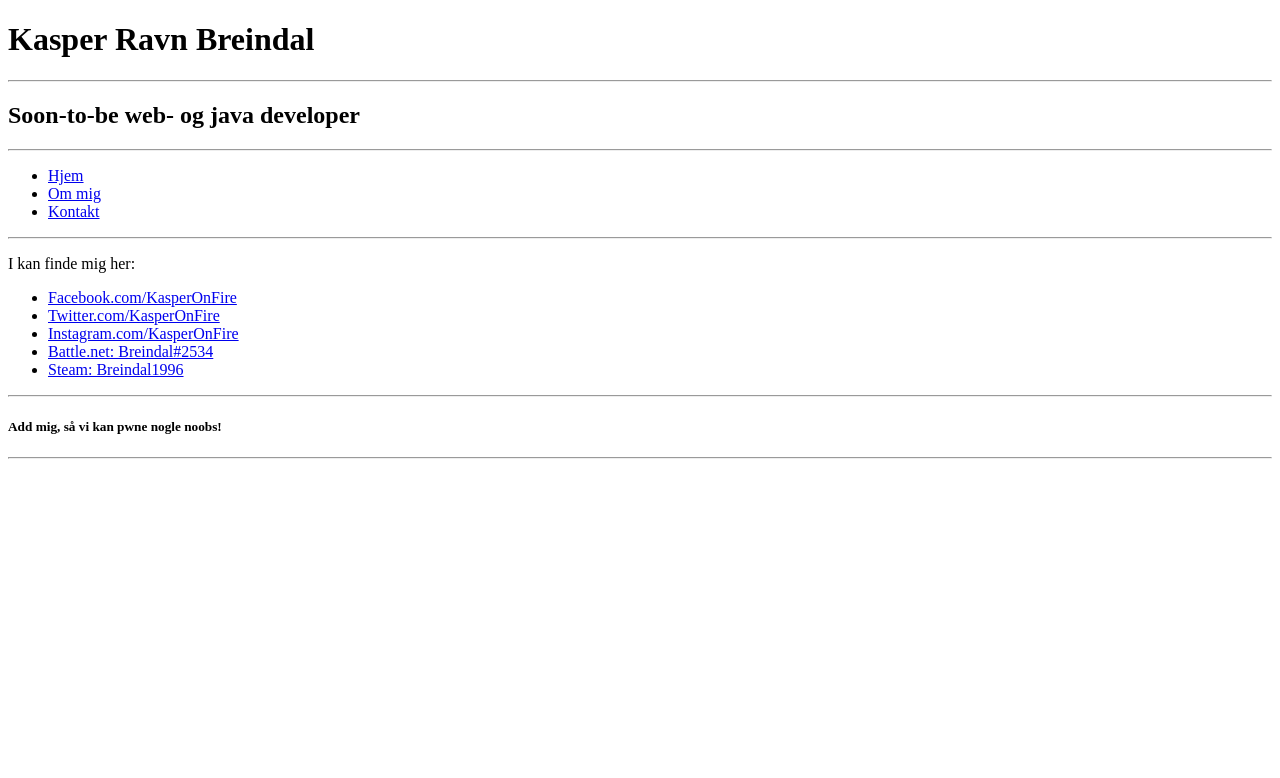
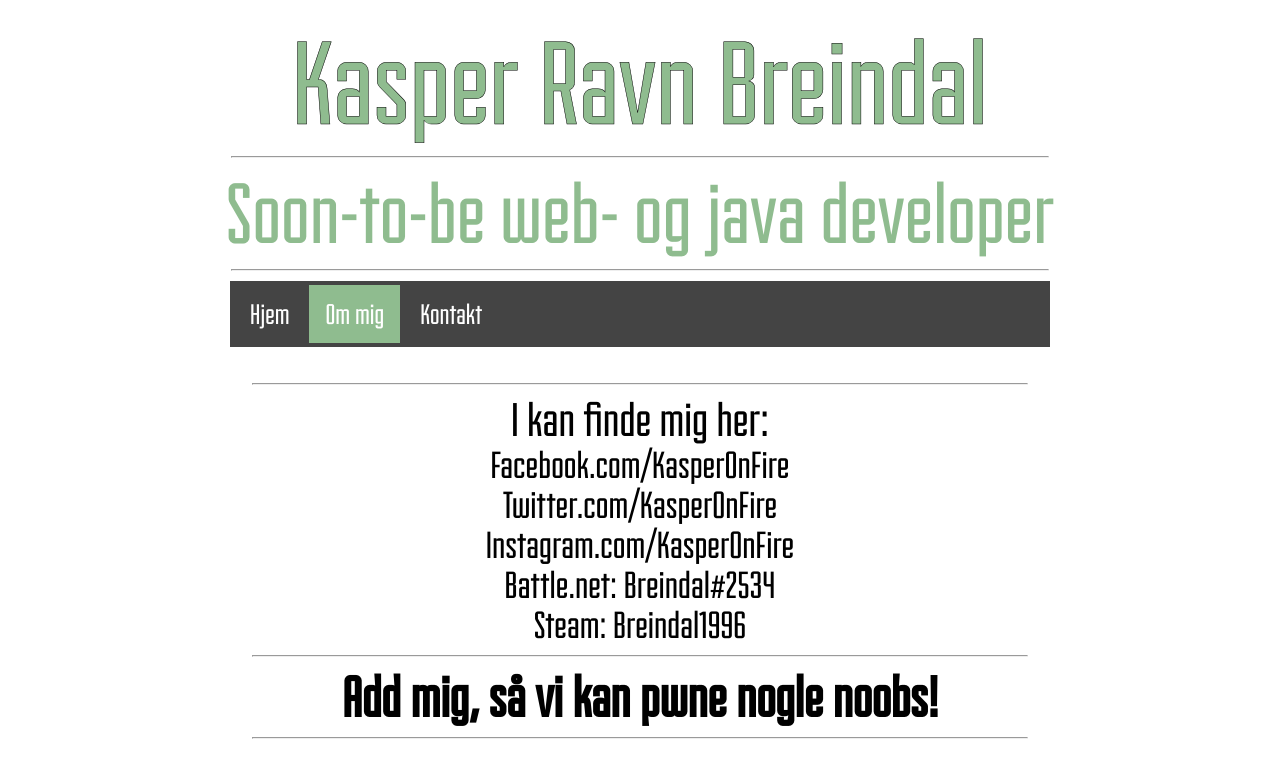
Before and after one commit to KasperOnFire/KasperOnFire.github.io, a plain HTML site: page About.html in a window 1280 px wide. Drawn offline with Linux system fonts and the light colour scheme.

Commit message:
fixed css for about.html

```diff
--- a/About.html
+++ b/About.html
@@ -9,7 +9,7 @@
     <meta name="author" content="Kasper Breindal">
     <script src="javascript/Javascript.js"></script>
     <link rel="icon" type="image/png" href="images/favicon.ico">
-    <link rel="icon" type="image/png" href="images/favicon.ico"> </head>
+    <link rel="stylesheet" type="text/css" href="style.css"> </head>
 
 <body>
     <div id="mainbox">
```
